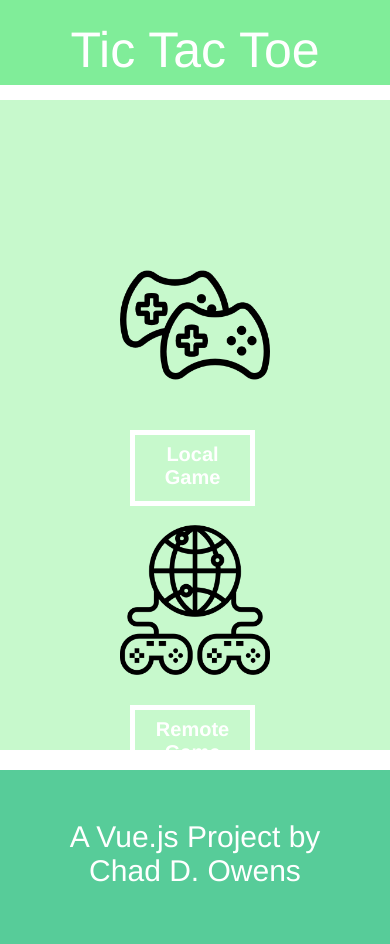
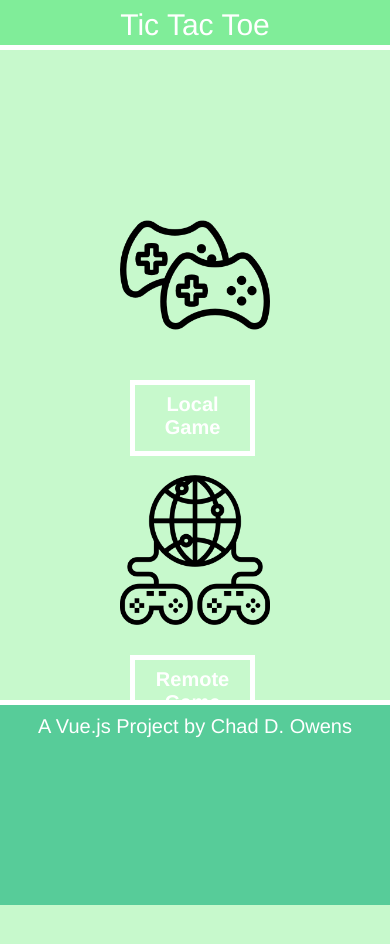
Before and after one commit to chaddelorean/tic-tac-toe-owens, a Vue app: page /remotegame in a window 390 px wide. Shown: the top 944 px of the page. After the commit the page ends 905 px from the top, so only its background shows below. Built offline with nearby package versions, Linux system fonts and the light colour scheme.

Commit message:
CSS adjustments for mobile view to prevent scrolling

```diff
--- a/src/components/layout/TicTacFooter.vue
+++ b/src/components/layout/TicTacFooter.vue
@@ -36,4 +36,15 @@ export default {
         margin: 50px;
         font-size: 30px;
     }
+
+     @media only screen and (max-width: 768px) {
+         #footer-container {
+             border-top: solid 5px white;
+         }
+
+         #footer-container .footer-content {
+             margin: 10px;
+             font-size: 20px;
+         }
+     }
 </style>
--- a/src/components/layout/TicTacHeader.vue
+++ b/src/components/layout/TicTacHeader.vue
@@ -51,11 +51,16 @@ export default {
 
     @media only screen and (max-width: 768px) {
         #header-container {
+            height: 50px;
             margin-bottom: 50px;
         }
 
         #header-container span {
-            font-size: 50px;
+            font-size: 30px;
+        }
+
+        #bottom-bar {
+            height: 5px;
         }
     }
 </style>
```
